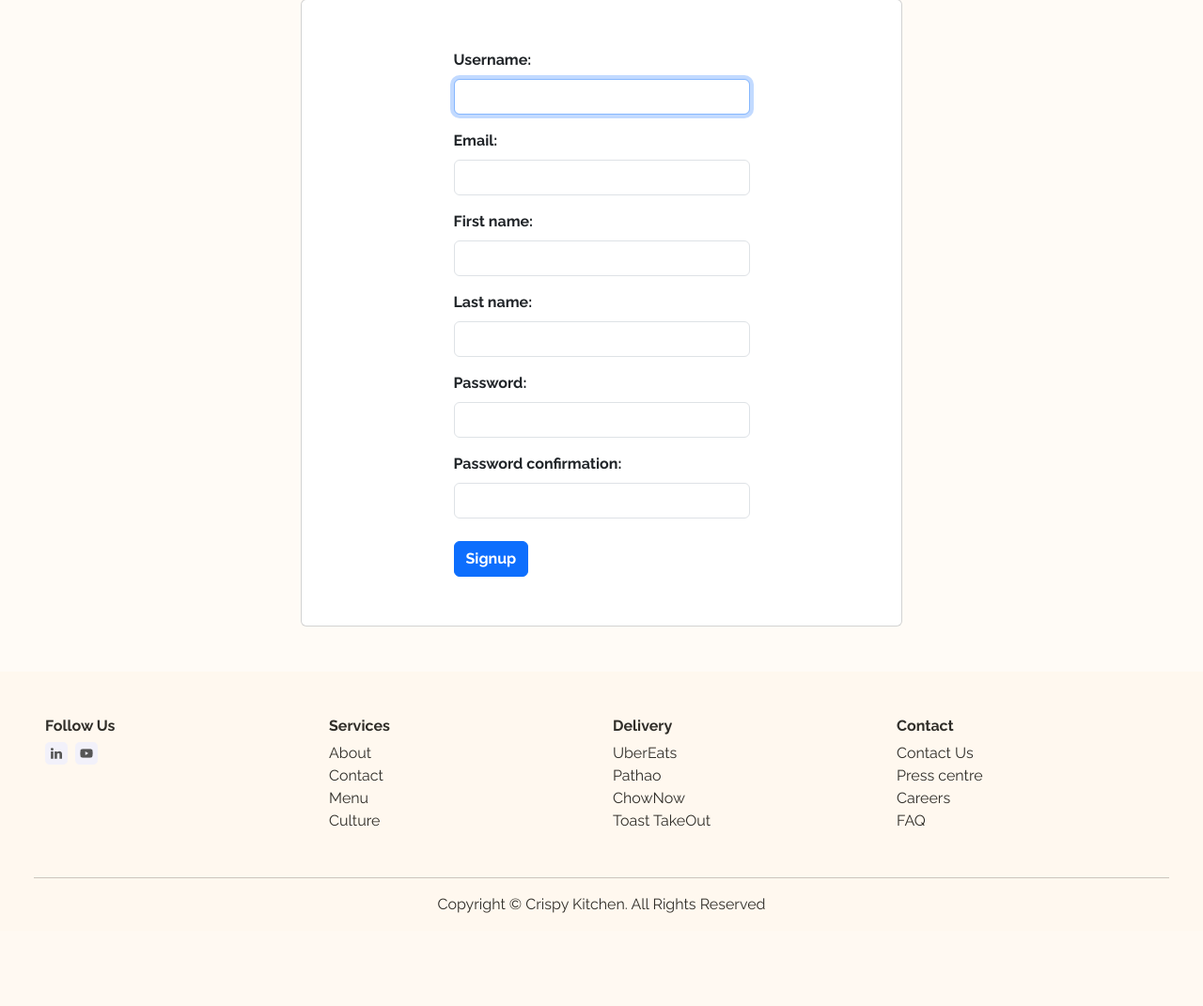
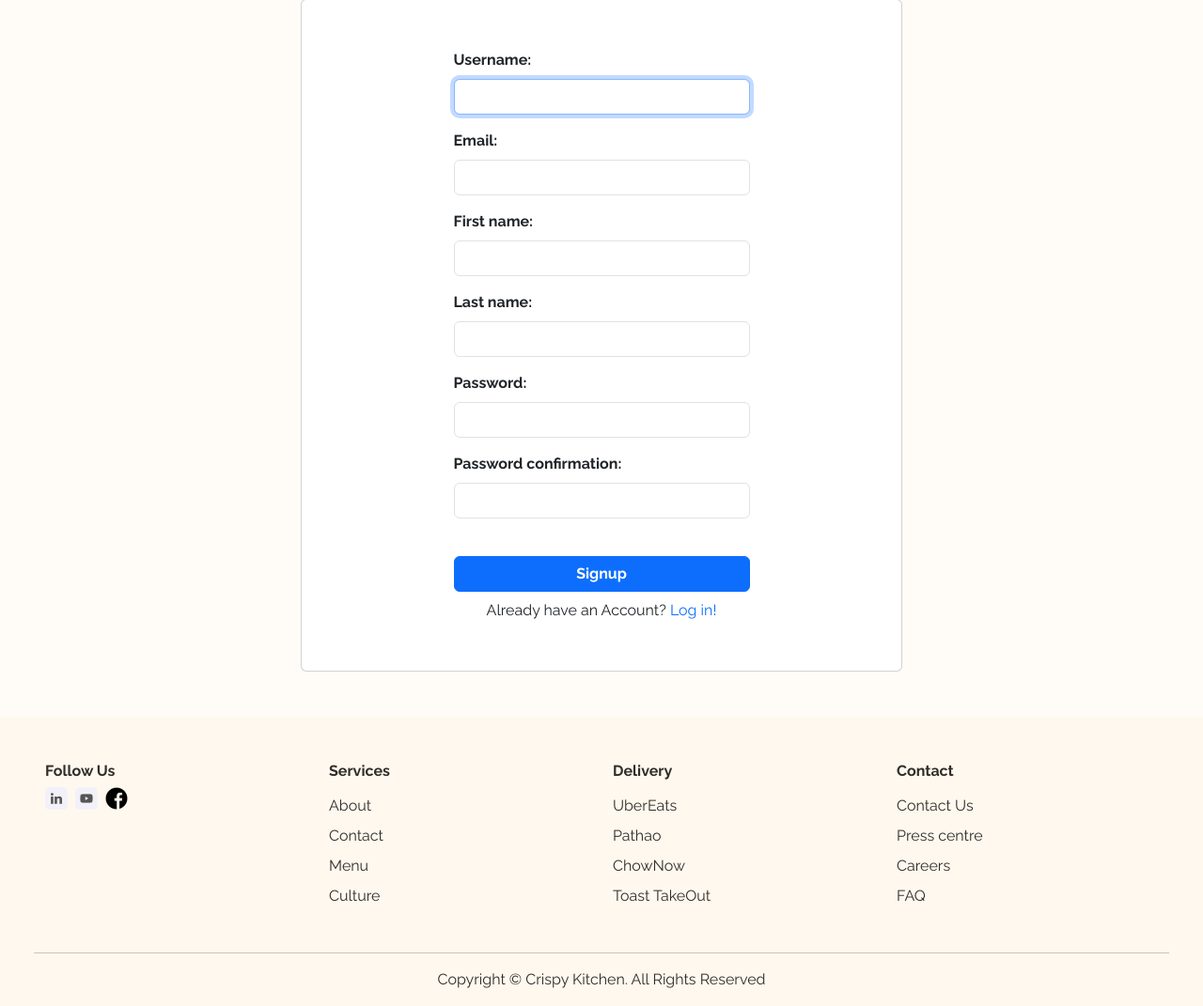
Before and after one commit to Nihal-123-456/Crispy-Kitchen, a Django app: page /signup/ in a window 1280 px wide. Shown: the part 347-1418 px from the top of the page at 94% size. Before the commit the page ends 1319 px from the top, so only its background shows below. Run offline with Django 4.2, Linux system fonts and the light colour scheme; some libraries are stand-ins or nearby versions.

Commit message:
minor changes

```diff
--- a/food/templates/base.html
+++ b/food/templates/base.html
@@ -65,28 +65,29 @@
                 <div class="icons d-flex gap-2 mt-2">
                     <img src="{% static 'LinkedIn.png' %}" alt="">
                     <img src="{% static 'YouTube.png' %}" alt="">
+                    <img src="{% static 'fb.png' %}" alt="" style="width: 24px; height: 24px;">
                 </div>
             </div>
             <div class="col-md-3">
-                <h5 class="fw-bold mb-2">Services</h5>
+                <h5 class="fw-bold mb-3">Services</h5>
                 <li>About</li>
-                <li>Contact</li>
-                <li>Menu</li>
-                <li>Culture</li>
+                <li class="mt-2">Contact</li>
+                <li class="mt-2">Menu</li>
+                <li class="mt-2">Culture</li>
             </div>
             <div class="col-md-3">
-                <h5 class="fw-bold mb-2">Delivery</h5>
+                <h5 class="fw-bold mb-3">Delivery</h5>
                 <li>UberEats</li>
-                <li>Pathao</li>
-                <li>ChowNow</li>
-                <li>Toast TakeOut</li>
+                <li class="mt-2">Pathao</li>
+                <li class="mt-2">ChowNow</li>
+                <li class="mt-2">Toast TakeOut</li>
             </div>
             <div class="col-md-3">
-                <h5 class="fw-bold mb-2">Contact</h5>
+                <h5 class="fw-bold mb-3">Contact</h5>
                 <li>Contact Us</li>
-                <li>Press centre</li>
-                <li>Careers</li>
-                <li>FAQ</li>
+                <li class="mt-2">Press centre</li>
+                <li class="mt-2">Careers</li>
+                <li class="mt-2">FAQ</li>
             </div>
             <hr class="mt-5">
             <p class="text-center mt-3">Copyright © Crispy Kitchen. All Rights Reserved </p>
--- a/user/templates/form.html
+++ b/user/templates/form.html
@@ -19,7 +19,8 @@
 
                     <p class="text-danger">{{f.errors|striptags}}</p>
                 {% endfor %}
-                <button class="btn btn-primary mt-2" type="submit" style="font-weight: bold;">Signup</button>
+                <button class="btn btn-primary mt-4 w-100" type="submit" style="font-weight: bold;">Signup</button>
+                <p class="mt-2 text-center">Already have an Account? <a class="text-primary" href="{% url 'login' %}">Log in!</a></p>
             </form>
         </div>
     </div>
--- a/user/templates/login.html
+++ b/user/templates/login.html
@@ -22,7 +22,8 @@
 
                     <p class="text-danger">{{f.errors|striptags}}</p>
                 {% endfor %}
-                <button class="btn btn-primary mt-2" type="submit" style="font-weight: bold;">Login</button>
+                <button class="btn btn-primary mt-4 w-100" type="submit" style="font-weight: bold;">Login</button>
+                <p class="mt-2 text-center">Don't have an Account? <a class="text-primary" href="{% url 'signup' %}">Sign up!</a></p>
             </form>
         </div>
     </div>
```
Also changed, not shown: db.sqlite3, static/css/food.css (line endings or trailing spaces), static/fb.png (added).
